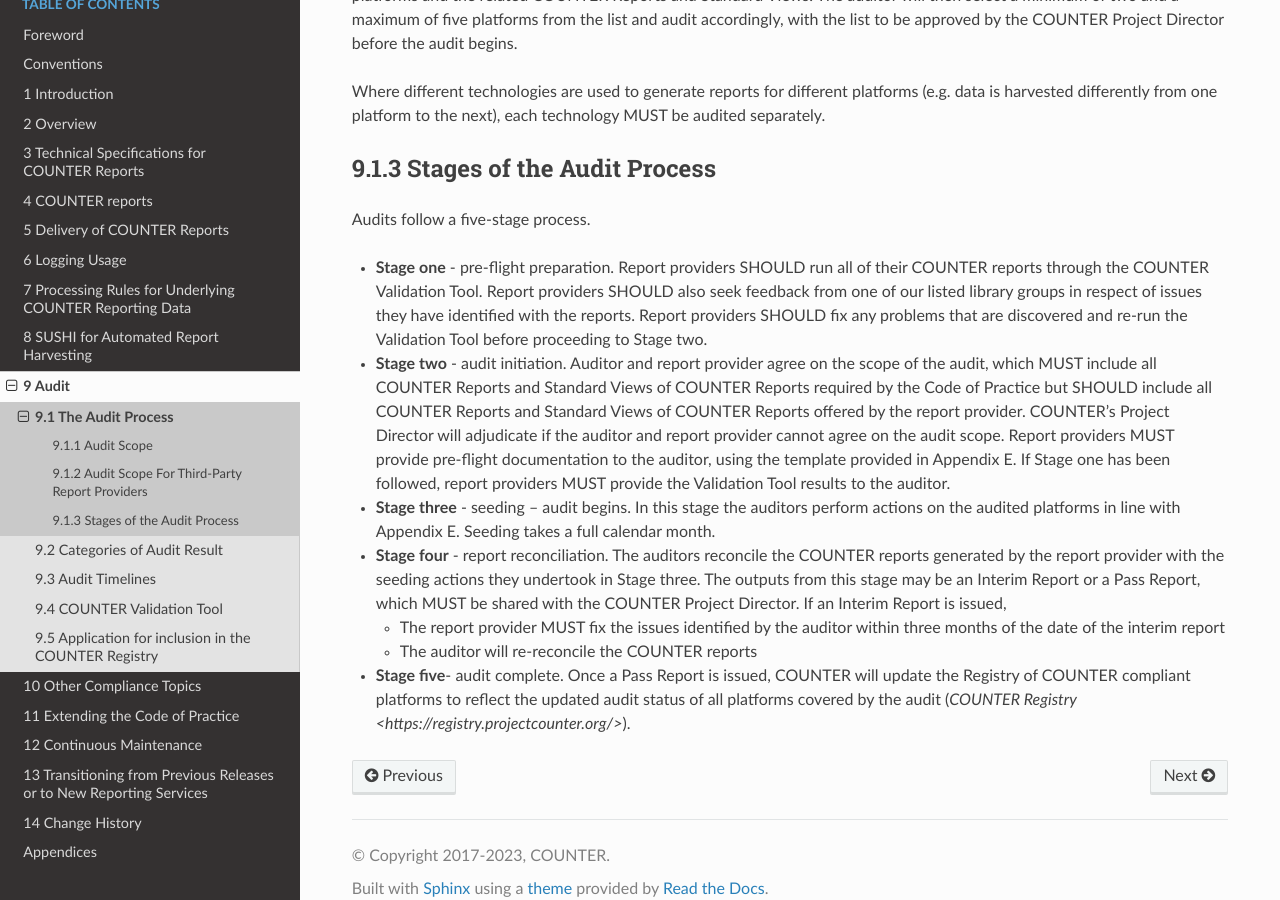
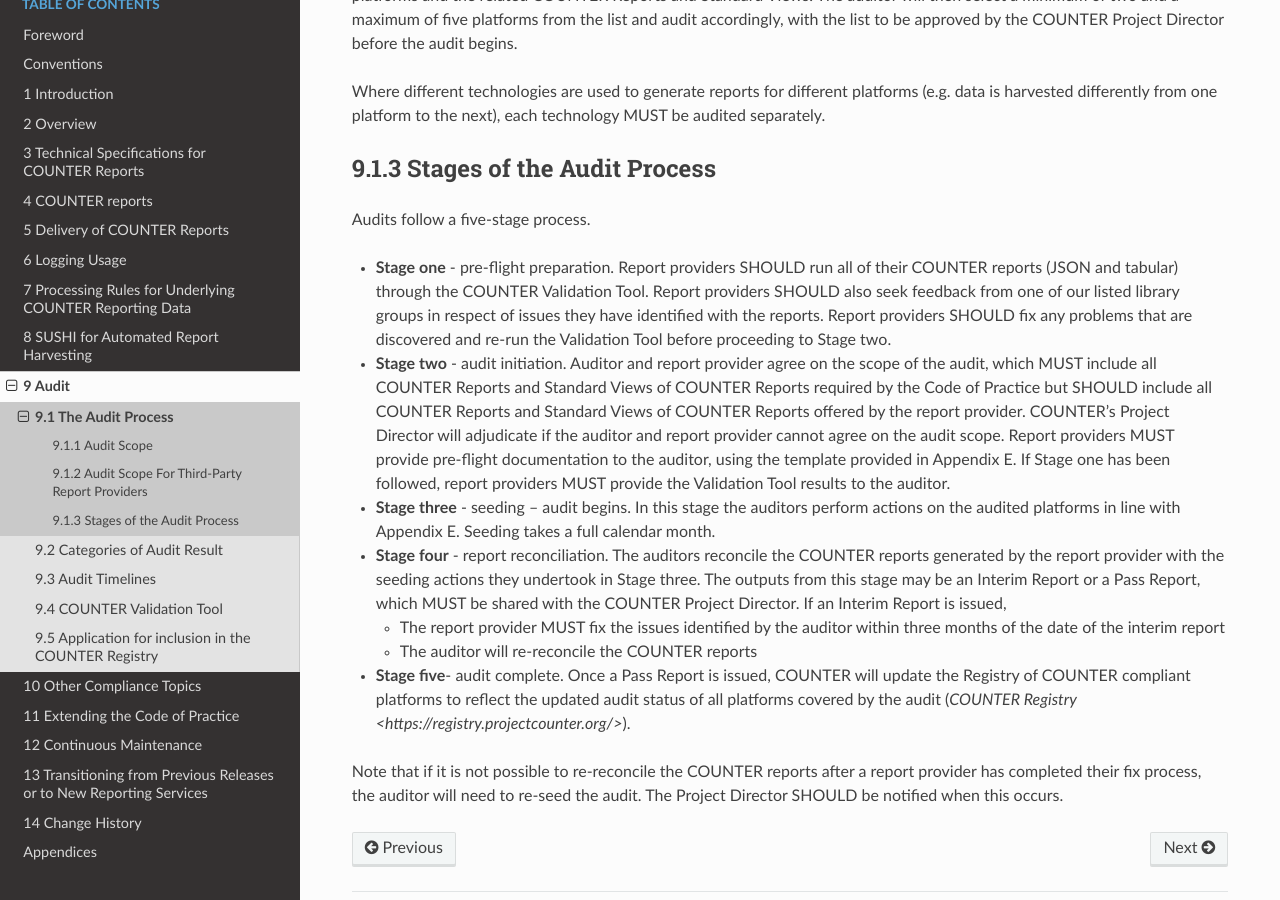
Before and after one commit to Project-Counter/cop5, a Sphinx documentation site: the page built from source/09-audit/01-the-audit-process.rst, in a window 1280 px wide and 900 px high, scrolled down 576 px. Built offline with Sphinx 7.4.7 and the Read the Docs theme 2.0.0, drawn with Linux system fonts in a browser that asks for light colours; pages that are not in the unit, such as notebooks, are missing from menus.

Commit message:
audit
updates per pr #185

```diff
--- a/source/09-audit/01-the-audit-process.rst
+++ b/source/09-audit/01-the-audit-process.rst
@@ -29,7 +29,7 @@ Stages of the Audit Process
 
 Audits follow a five-stage process.
 
-* **Stage one** - pre-flight preparation. Report providers SHOULD run all of their COUNTER reports through the COUNTER Validation Tool. Report providers SHOULD also seek feedback from one of our listed library groups in respect of issues they have identified with the reports. Report providers SHOULD fix any problems that are discovered and re-run the Validation Tool before proceeding to Stage two.
+* **Stage one** - pre-flight preparation. Report providers SHOULD run all of their COUNTER reports (JSON and tabular) through the COUNTER Validation Tool. Report providers SHOULD also seek feedback from one of our listed library groups in respect of issues they have identified with the reports. Report providers SHOULD fix any problems that are discovered and re-run the Validation Tool before proceeding to Stage two.
 * **Stage two** - audit initiation. Auditor and report provider agree on the scope of the audit, which MUST include all COUNTER Reports and Standard Views of COUNTER Reports required by the Code of Practice but SHOULD include all COUNTER Reports and Standard Views of COUNTER Reports offered by the report provider. COUNTER’s Project Director will adjudicate if the auditor and report provider cannot agree on the audit scope. Report providers MUST provide pre-flight documentation to the auditor, using the template provided in Appendix E. If Stage one has been followed, report providers MUST provide the Validation Tool results to the auditor.
 * **Stage three** - seeding – audit begins. In this stage the auditors perform actions on the audited platforms in line with Appendix E. Seeding takes a full calendar month.
 * **Stage four** - report reconciliation. The auditors reconcile the COUNTER reports generated by the report provider with the seeding actions they undertook in Stage three. The outputs from this stage may be an Interim Report or a Pass Report, which MUST be shared with the COUNTER Project Director. If an Interim Report is issued,
@@ -38,3 +38,5 @@ Audits follow a five-stage process.
   * The auditor will re-reconcile the COUNTER reports
 
 * **Stage five**-  audit complete. Once a Pass Report is issued, COUNTER will update the Registry of COUNTER compliant platforms to reflect the updated audit status of all platforms covered by the audit (`COUNTER Registry <https://registry.projectcounter.org/>`).
+
+Note that if it is not possible to re-reconcile the COUNTER reports after a report provider has completed their fix process, the auditor will need to re-seed the audit. The Project Director SHOULD be notified when this occurs.
--- a/source/09-audit/03-timelines.rst
+++ b/source/09-audit/03-timelines.rst
@@ -55,4 +55,6 @@ Applications for extensions MUST be sent to both the Project Director and the au
 Alternate year audits
 """""""""""""""""""""
 
-Some report providers are eligible to be audited once every 24 months. Specifically, report providers delivering COUNTER reports for a single platform, where that platform includes up to 150 books OR 15 journals OR one database, may apply to the Project Director for alternate year audit status. Report providers with historic permission to be audited in alternate years will also be considered but they MUST reapply to the Project Director for confirmation.
+Some report providers are eligible to be audited once every 24 months. Specifically, report providers delivering COUNTER reports for a single platform, where that platform includes up to 150 books OR 15 journals OR one database, may apply to the Project Director for alternate year audit status.
+
+Report providers with historic permission to be audited in alternate years for Release 5 of the Code of Pratice will also be considered for alternate year audit for R5.1, but they MUST reapply to the Project Director for confirmation.
--- a/source/09-audit/index.rst
+++ b/source/09-audit/index.rst
@@ -9,7 +9,7 @@ Audit
 
 R5.1 of the COUNTER Code of Practice, published in April 2023, will become the only valid version of the Code of Practice from 1 January 2025.
 
-An important feature of the COUNTER Code of Practice is that compliant report providers (including third-party services providing stats on behalf of publishers) MUST be independently audited on an annual basis to maintain their COUNTER-compliant status. To facilitate this, a set of auditing standards and procedures has been published in Appendix E of this Code of Practice. COUNTER has tried to meet the need of report consumers for credible usage statistics without placing an undue administrative or financial burden on report providers. For this reason, audits will be conducted online in accordance with the program included in the auditing standards and procedures (:numref:`e-audit-requirements-and-tests`).
+An important feature of the COUNTER Code of Practice is that compliant report providers (including third-party services providing stats on behalf of publishers) MUST be independently audited on an annual basis to maintain their COUNTER-compliant status. To facilitate this, a set of auditing standards and procedures has been published in Appendix E of this Code of Practice. COUNTER has tried to meet the need of report consumers for credible usage statistics without placing an undue administrative or financial burden on report providers. For this reason, audits will be conducted online in accordance with the program included in the auditing standards and procedures (:ref:`Appendix E <appendix-e>`).
 
 COUNTER will recognize an audit carried out by any Certified Public Accountant (CPA) in the USA, by any Chartered Accountant (CA) in the UK, or by their equivalent in other countries. Alternatively, the audit may be done by a COUNTER-approved auditor which is not a CA or a CPA. Contact COUNTER for a list of approved auditors.
 
```
